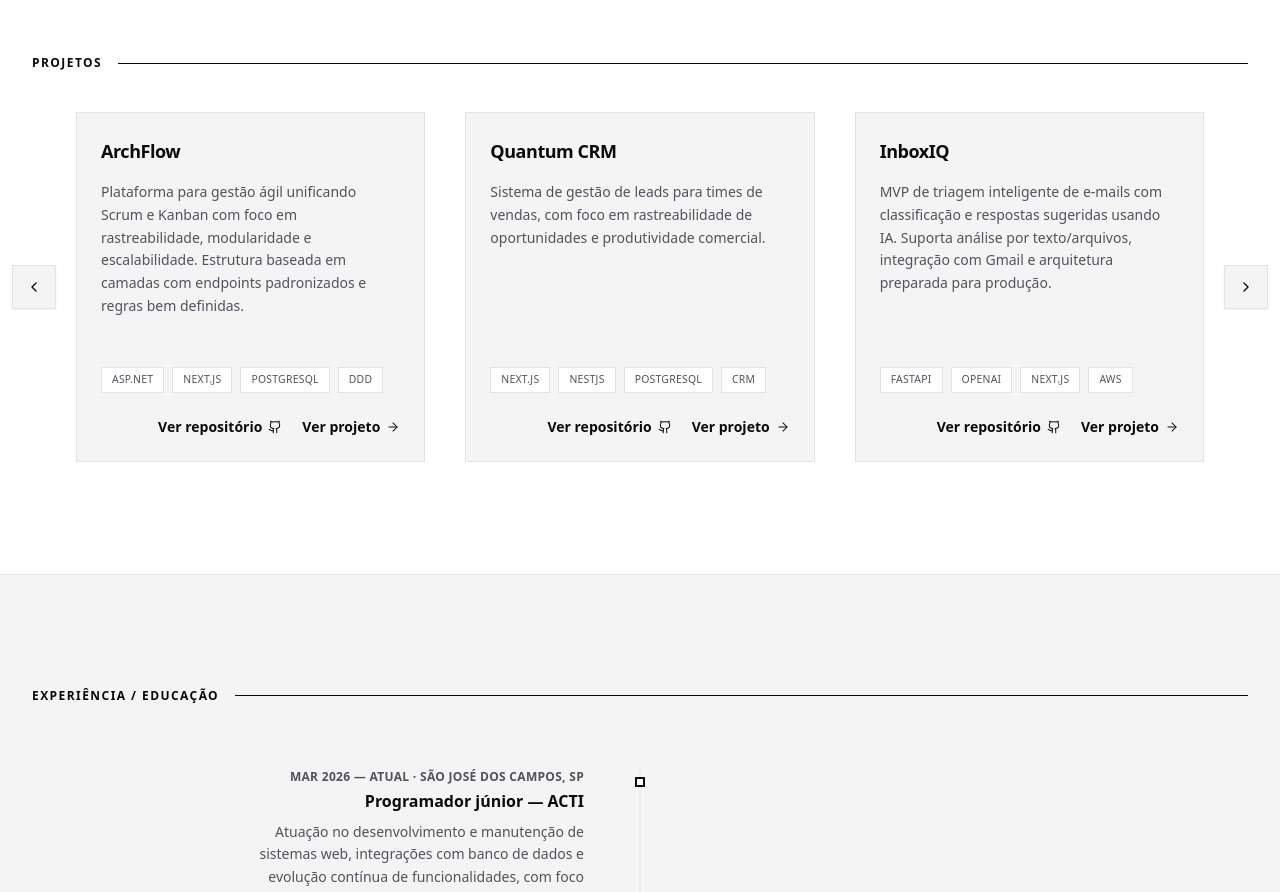
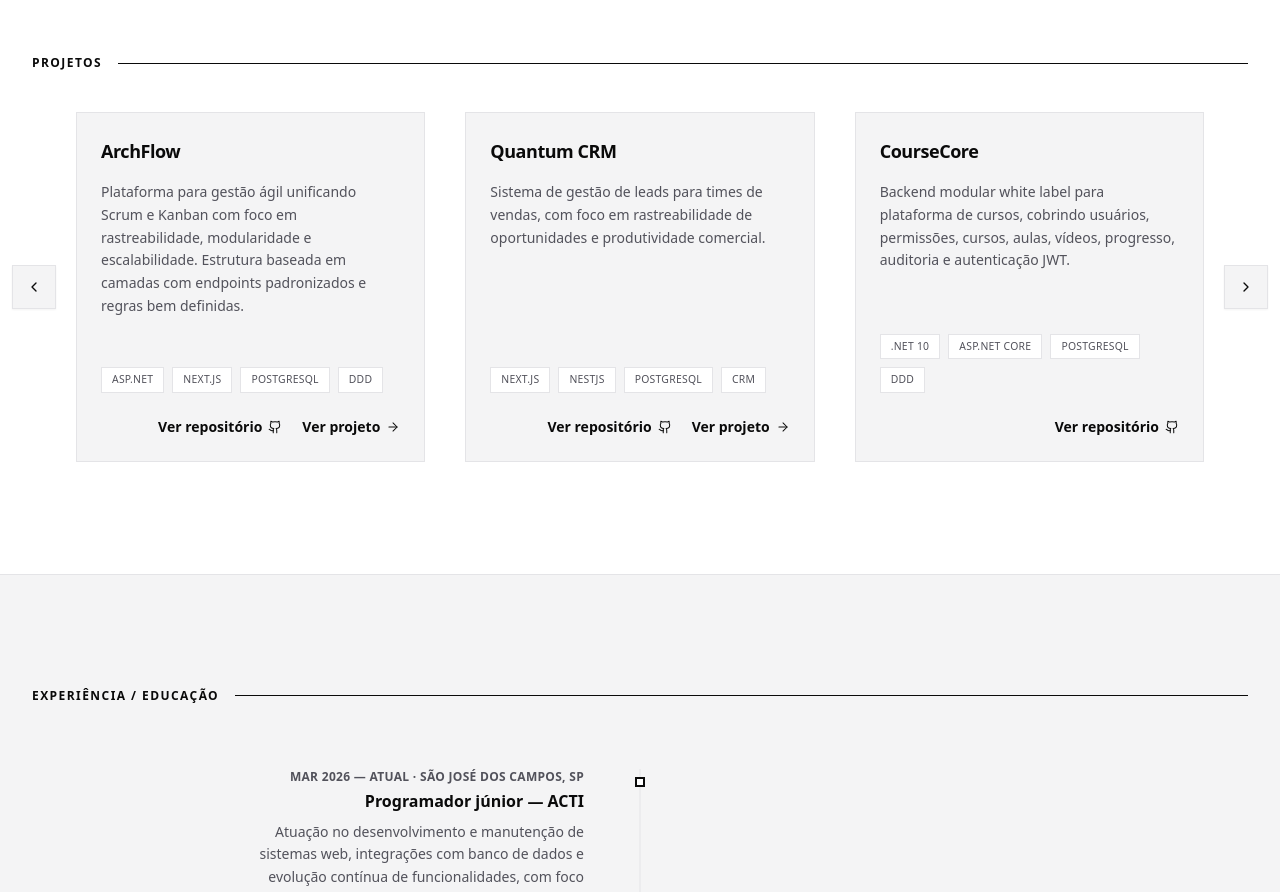
Before and after one commit to Leo-Slv/Portfolio, a Next.js app: page / in a window 1280 px wide. Shown: the part 1560-2452 px from the top of the page. Built offline with nearby package versions, Linux system fonts and the light colour scheme; a web font is replaced by a local one.

Commit message:
feat(projects): add CourseCore project

```diff
--- a/src/components/features/projects/ProjectsSection.tsx
+++ b/src/components/features/projects/ProjectsSection.tsx
@@ -29,6 +29,13 @@ const PROJECTS: Featured[] = [
     tags: ["Next.js", "NestJS", "PostgreSQL", "CRM"],
     projectUrl: "https://abp3-sistema-gestao-leads-front.vercel.app/login",
     repositoryUrl: "https://github.com/ErrorSquad-ABP/ABP3-Sistema-Gestao-Leads",
+  },
+  {
+    slug: "coursecore",
+    titleKey: "PROJECTS.CARD_TITLE_10",
+    descKey: "PROJECTS.DESCRIPTION_10",
+    tags: [".NET 10", "ASP.NET Core", "PostgreSQL", "DDD"],
+    repositoryUrl: "https://github.com/Leo-Slv/CourseCore",
   },
   {
     slug: "inbox-iq",
--- a/src/i18n/en-US.json
+++ b/src/i18n/en-US.json
@@ -75,6 +75,7 @@
     "CARD_TITLE_7": "Web POS",
     "CARD_TITLE_8": "ArchFlow Frontend",
     "CARD_TITLE_9": "Quantum CRM",
+    "CARD_TITLE_10": "CourseCore",
     "MINI_1": "Partner registration & management (full stack)",
     "MINI_2": "AI email triage and automation",
     "MINI_3": "Modern UI, responsive, multi-language",
@@ -91,7 +92,8 @@
     "DESCRIPTION_6": "Web platform for consulting and visualizing limnological data with filters by time, location, and scientific variables, providing analysis through tables, charts, and reports.",
     "DESCRIPTION_7": "Professional Web POS system designed to modernize commercial operations with dashboards, KPIs, reports, and sales-focused features, prioritizing performance and scalability.",
     "DESCRIPTION_8": "Frontend for the ArchFlow platform, built with Next.js, TypeScript, Shadcn UI, and Axios. Agile management platform with Scrum and Kanban.",
-    "DESCRIPTION_9": "Lead management system for sales teams, focused on opportunity traceability and commercial productivity."
+    "DESCRIPTION_9": "Lead management system for sales teams, focused on opportunity traceability and commercial productivity.",
+    "DESCRIPTION_10": "Modular white-label backend for a course platform, covering users, permissions, courses, lessons, videos, progress, audit logs, and JWT authentication."
   },
   "EXPERIENCE_SECTION": {
     "LABEL": "Experience / education",
--- a/src/i18n/pt-BR.json
+++ b/src/i18n/pt-BR.json
@@ -75,6 +75,7 @@
     "CARD_TITLE_7": "PDV Web",
     "CARD_TITLE_8": "ArchFlow Frontend",
     "CARD_TITLE_9": "Quantum CRM",
+    "CARD_TITLE_10": "CourseCore",
     "MINI_1": "Cadastro e gestão de parceiros (full stack)",
     "MINI_2": "Triagem de e-mails com IA e automações",
     "MINI_3": "UI moderna, responsiva e multilíngue",
@@ -91,7 +92,8 @@
     "DESCRIPTION_6": "Plataforma web para consulta e visualização de dados limnológicos com filtros por período, local e variáveis científicas, oferecendo análise em tabelas, gráficos e relatórios.",
     "DESCRIPTION_7": "Sistema profissional de PDV Web desenvolvido para modernizar operações comerciais com dashboards, indicadores, relatórios e funcionalidades voltadas ao time comercial, priorizando performance e escalabilidade.",
     "DESCRIPTION_8": "Frontend para a plataforma ArchFlow, construído com Next.js, TypeScript, Shadcn UI e Axios. Plataforma para gestão ágil com Scrum e Kanban.",
-    "DESCRIPTION_9": "Sistema de gestão de leads para times de vendas, com foco em rastreabilidade de oportunidades e produtividade comercial."
+    "DESCRIPTION_9": "Sistema de gestão de leads para times de vendas, com foco em rastreabilidade de oportunidades e produtividade comercial.",
+    "DESCRIPTION_10": "Backend modular white label para plataforma de cursos, cobrindo usuários, permissões, cursos, aulas, vídeos, progresso, auditoria e autenticação JWT."
   },
   "EXPERIENCE_SECTION": {
     "LABEL": "Experiência / educação",
```
